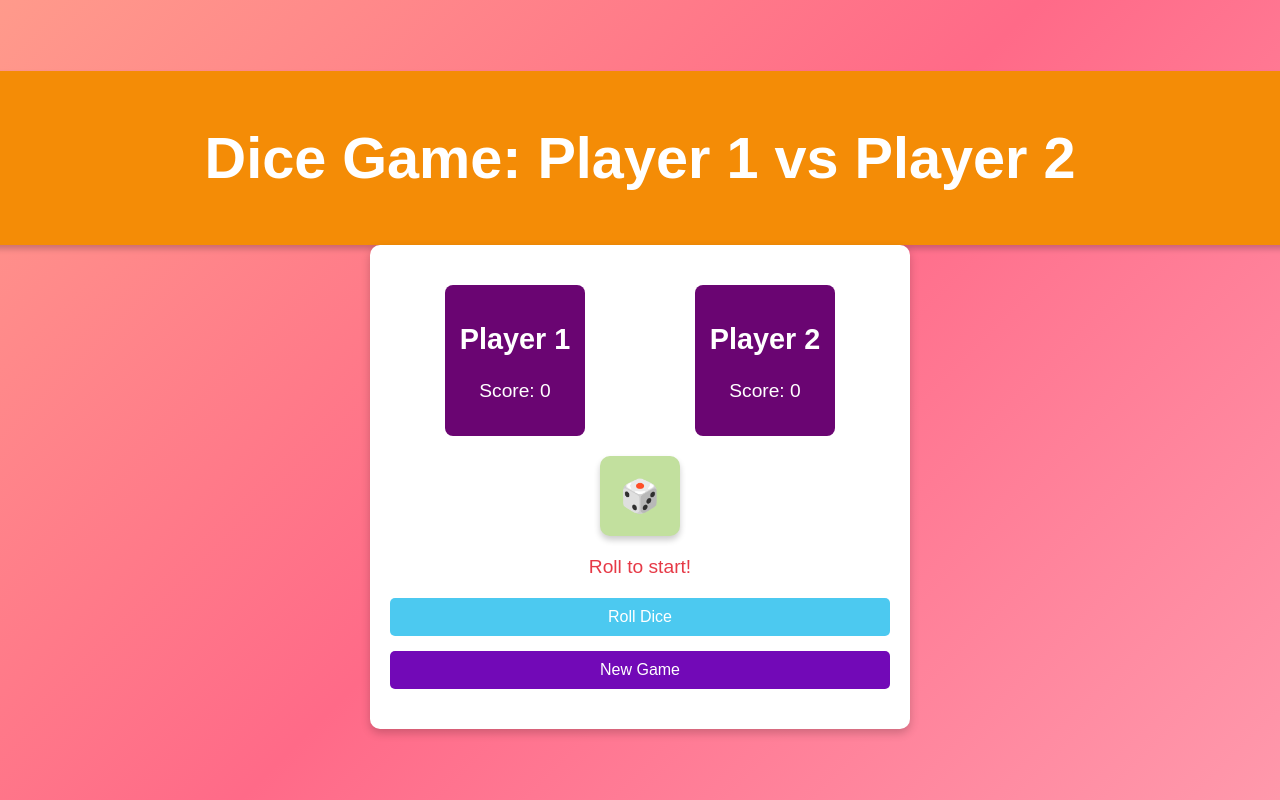
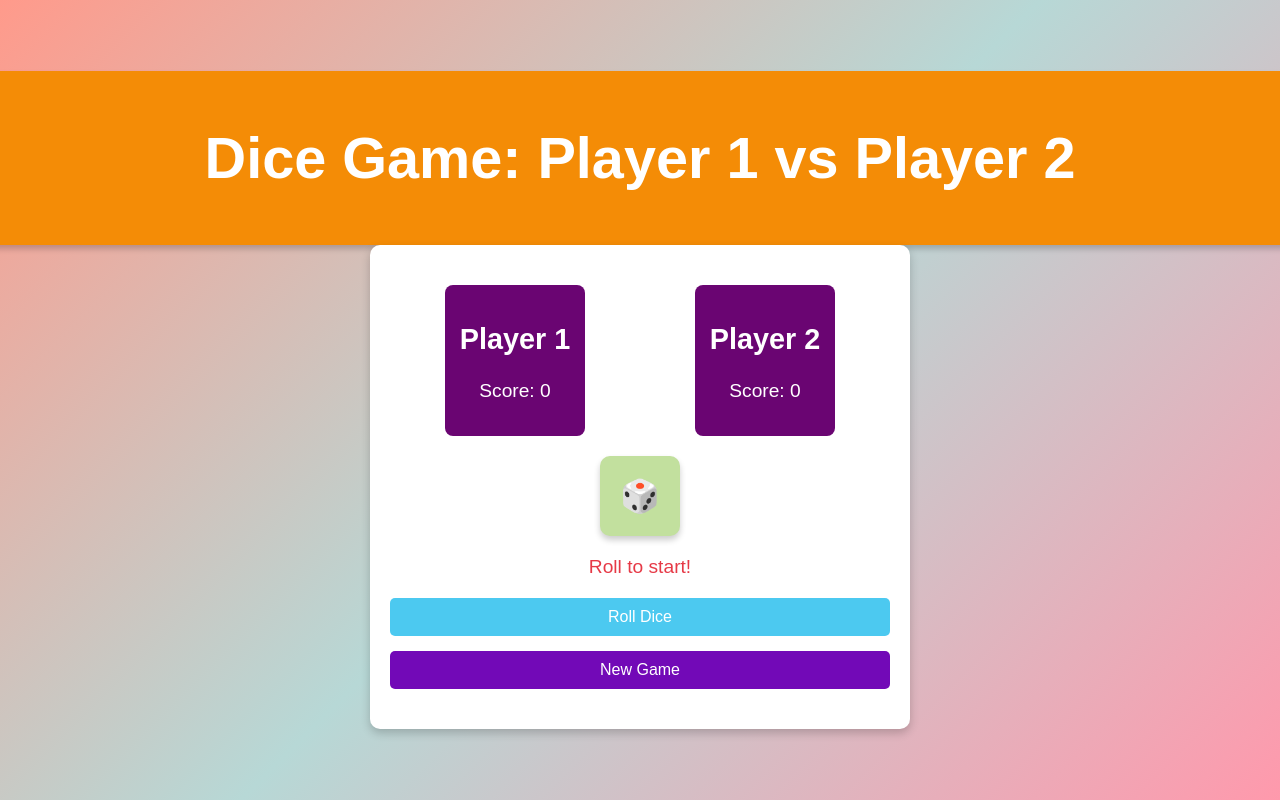
Before and after one commit to meetsondarva/javascript_projects, a plain HTML site: page dice.html in a window 1280 px wide. Drawn offline with Linux system fonts and the light colour scheme.

Commit message:
changes background of dice html

```diff
--- a/dice.html
+++ b/dice.html
@@ -11,7 +11,7 @@
             margin: 0;
             font-family: 'Arial', sans-serif;
             text-align: center;
-            background: linear-gradient(135deg, #ff9a8b, #ff6a88, #ff99ac);
+            background: linear-gradient(135deg, #ff9a8b, #b7d8d6, #ff99ac);
             color: #ffffff;
             display: flex;
             flex-direction: column;
```
